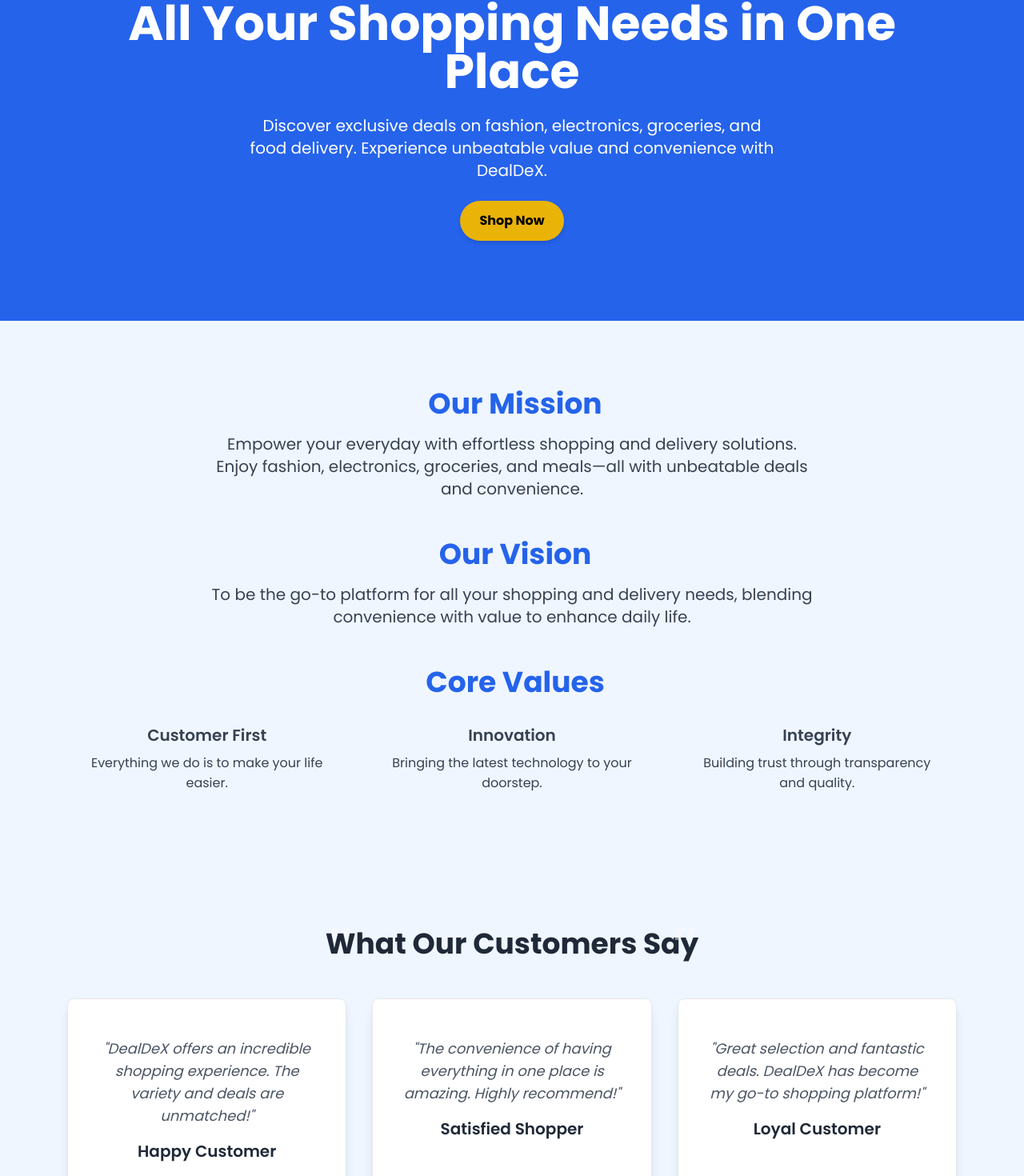
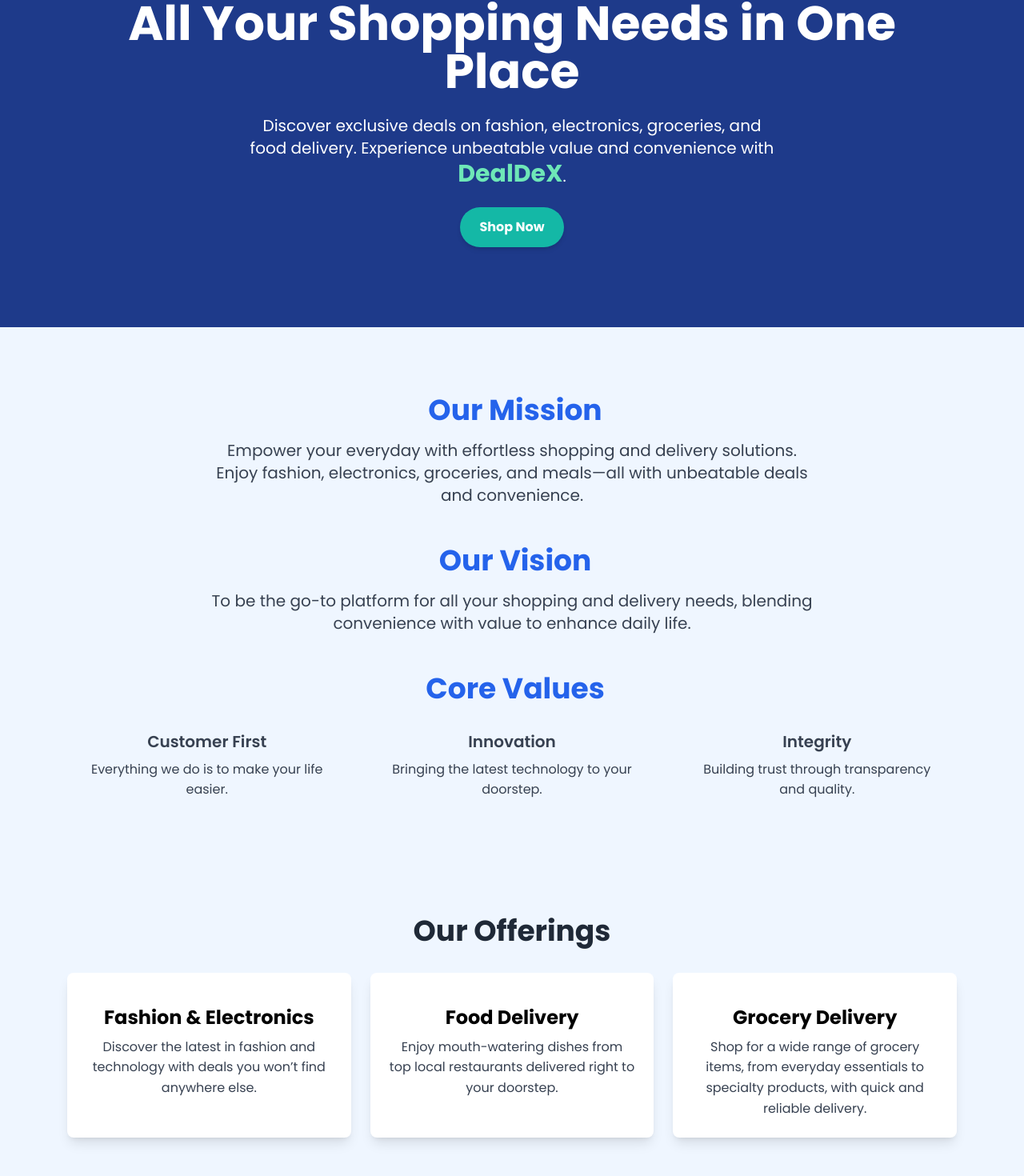
Before and after one commit to thriver652/DealDexx-Website, a Next.js app: page / in a window 1280 px wide. Shown: the part 201-1671 px from the top of the page at 80% size. Built offline with nearby package versions, Linux system fonts and the light colour scheme.

Commit message:
Website First Version

```diff
--- a/src/app/globals.css
+++ b/src/app/globals.css
@@ -21,6 +21,9 @@
 h6 {
   margin: 0;
   padding: 0;
+}
+html {
+  scroll-behavior: smooth;
 }
 
 a {
--- a/src/app/page.tsx
+++ b/src/app/page.tsx
@@ -6,15 +6,16 @@
 import SpecialOffers from "@/components/SpecialOffers";
 import NewsletterSignup from "@/components/NewsLetterSignUp";
 import AboutUs from "@/components/AboutUs";
-
+import ProductCategories from "@/components/ProductCategories";
 export default function Home() {
   return (
     <div>
       <Header />
       <HeroSection />
       <FeaturesSection />
+      <ProductCategories />
+      <SpecialOffers />
       <Testimonials />
-      <SpecialOffers />
       <NewsletterSignup />
       <AboutUs />
       <Footer />
--- a/src/components/AboutUs.tsx
+++ b/src/components/AboutUs.tsx
@@ -2,15 +2,15 @@
 
 const AboutUs = () => {
   return (
-    <section className="py-16 bg-blue-50 text-center">
+    <section id="about" className="py-16 bg-blue-50 text-center">
       <div className="container mx-auto px-4">
         <h2 className="text-3xl md:text-4xl font-semibold mb-6 flex items-center justify-center">
           <i className="bi bi-info-circle text-4xl mr-4 text-blue-600"></i>
           About DealDeX
         </h2>
         <p className="text-lg md:text-xl mb-8 max-w-3xl mx-auto text-gray-700 leading-relaxed">
-          At DealDeX, we redefine shopping with a focus on convenience,
-          variety, and value. Discover a wide range of products—from fashion and
+          At DealDeX, we redefine shopping with a focus on convenience, variety,
+          and value. Discover a wide range of products—from fashion and
           electronics to groceries and meals—all in one place. Our aim is to
           make shopping simpler, faster, and more affordable, ensuring you get
           the best deals and top quality.
--- a/src/components/FeaturesSection.tsx
+++ b/src/components/FeaturesSection.tsx
@@ -2,7 +2,7 @@
 
 const FeaturesSection = () => {
   return (
-    <section className="py-16 bg-blue-50 text-center">
+    <section id="features" className="py-16 bg-blue-50 text-center">
       <div className="container mx-auto px-4">
         {/* Mission Section */}
         <div className="mb-12">
--- a/src/components/Footer.tsx
+++ b/src/components/Footer.tsx
@@ -5,15 +5,15 @@
     <footer className="bg-gray-800 text-white py-8">
       <div className="container mx-auto text-center">
         <div className="mb-6">
-          <Link href="/" className="text-white hover:underline mx-2">
+          <Link href="#home" className="text-white hover:underline mx-2">
             Home
           </Link>
           |
-          <Link href="/about" className="text-white hover:underline mx-2">
+          <Link href="#about" className="text-white hover:underline mx-2">
             About Us
           </Link>
           |
-          <Link href="/contact" className="text-white hover:underline mx-2">
+          <Link href="#contact" className="text-white hover:underline mx-2">
             Contact
           </Link>
         </div>
--- a/src/components/Header.tsx
+++ b/src/components/Header.tsx
@@ -1,4 +1,4 @@
-// src/components/Header.tsx
+import React from "react";
 
 const Header = () => {
   return (
@@ -8,16 +8,24 @@
         <nav>
           <ul className="flex space-x-4">
             <li>
-              <a href="#features">Features</a>
+              <a href="#features" className="hover:underline">
+                Features
+              </a>
             </li>
             <li>
-              <a href="#categories">Categories</a>
+              <a href="#categories" className="hover:underline">
+                Categories
+              </a>
             </li>
             <li>
-              <a href="#about">About Us</a>
+              <a href="#about" className="hover:underline">
+                About Us
+              </a>
             </li>
             <li>
-              <a href="#contact">Contact</a>
+              <a href="#contact" className="hover:underline">
+                Contact
+              </a>
             </li>
           </ul>
         </nav>
--- a/src/components/HeroSection.tsx
+++ b/src/components/HeroSection.tsx
@@ -1,17 +1,21 @@
-// src/components/HeroSection.tsx
+import React from "react";
 
 const HeroSection = () => {
   return (
-    <section className="hero bg-blue-600 text-white py-20 text-center">
+    <section className="hero bg-[#1E3A8A] text-white py-20 text-center">
       <div className="container mx-auto px-4">
         <h1 className="text-4xl md:text-5xl lg:text-6xl font-bold mb-6">
           All Your Shopping Needs in One Place
         </h1>
         <p className="text-lg md:text-xl mb-6 max-w-2xl mx-auto">
           Discover exclusive deals on fashion, electronics, groceries, and food
-          delivery. Experience unbeatable value and convenience with DealDeX.
+          delivery. Experience unbeatable value and convenience with{" "}
+          <span className="text-[#6EE7B7] font-extrabold text-3xl">
+            DealDeX
+          </span>
+          .
         </p>
-        <button className="bg-yellow-500 hover:bg-yellow-600 text-black font-bold py-3 px-6 rounded-full shadow-md transition duration-300">
+        <button className="bg-[#14B8A6] hover:bg-[#0D9488] text-white font-bold py-3 px-6 rounded-full shadow-md transition duration-300">
           Shop Now
         </button>
       </div>
--- a/src/components/NewsLetterSignUp.tsx
+++ b/src/components/NewsLetterSignUp.tsx
@@ -2,7 +2,7 @@
 
 const NewsletterSignup = () => {
   return (
-    <section className="py-16 bg-blue-900 text-white text-center">
+    <section id="contact" className="py-16 bg-blue-900 text-white text-center">
       <div className="container mx-auto px-4">
         <h2 className="text-3xl md:text-4xl font-semibold mb-4 flex items-center justify-center">
           <i className="bi bi-envelope-open text-3xl mr-2"></i>
--- a/src/components/ProductCategories.tsx
+++ b/src/components/ProductCategories.tsx
@@ -1,28 +1,37 @@
-// src/components/ProductCategories.tsx
+import React from "react";
 
 const ProductCategories = () => {
   return (
-    <section className="py-10 text-center">
-      <div className="container">
-        <h2 className="text-3xl font-semibold mb-4">Our Offerings</h2>
+    <section id="categories" className="py-10 bg-blue-50 text-center">
+      <div className="container mx-auto px-4">
+        <h2 className="text-4xl font-bold mb-8 text-gray-800">Our Offerings</h2>
         <div className="grid grid-cols-1 md:grid-cols-3 gap-6">
-          <div className="bg-white p-6 rounded shadow">
+          <div className="bg-white p-6 rounded-lg shadow-lg hover:shadow-xl transition-shadow duration-300">
+            <div className="text-4xl mb-4" style={{ color: "black" }}>
+              <i className="bi bi-bag"></i>
+            </div>
             <h3 className="text-2xl font-bold mb-2">Fashion & Electronics</h3>
-            <p>
+            <p className="text-gray-700">
               Discover the latest in fashion and technology with deals you won’t
               find anywhere else.
             </p>
           </div>
-          <div className="bg-white p-6 rounded shadow">
+          <div className="bg-white p-6 rounded-lg shadow-lg hover:shadow-xl transition-shadow duration-300">
+            <div className="text-4xl mb-4" style={{ color: "black" }}>
+              <i className="bi bi-geo-alt"></i>
+            </div>
             <h3 className="text-2xl font-bold mb-2">Food Delivery</h3>
-            <p>
+            <p className="text-gray-700">
               Enjoy mouth-watering dishes from top local restaurants delivered
               right to your doorstep.
             </p>
           </div>
-          <div className="bg-white p-6 rounded shadow">
+          <div className="bg-white p-6 rounded-lg shadow-lg hover:shadow-xl transition-shadow duration-300">
+            <div className="text-4xl mb-4" style={{ color: "black" }}>
+              <i className="bi bi-cart-check"></i>
+            </div>
             <h3 className="text-2xl font-bold mb-2">Grocery Delivery</h3>
-            <p>
+            <p className="text-gray-700">
               Shop for a wide range of grocery items, from everyday essentials
               to specialty products, with quick and reliable delivery.
             </p>
```
